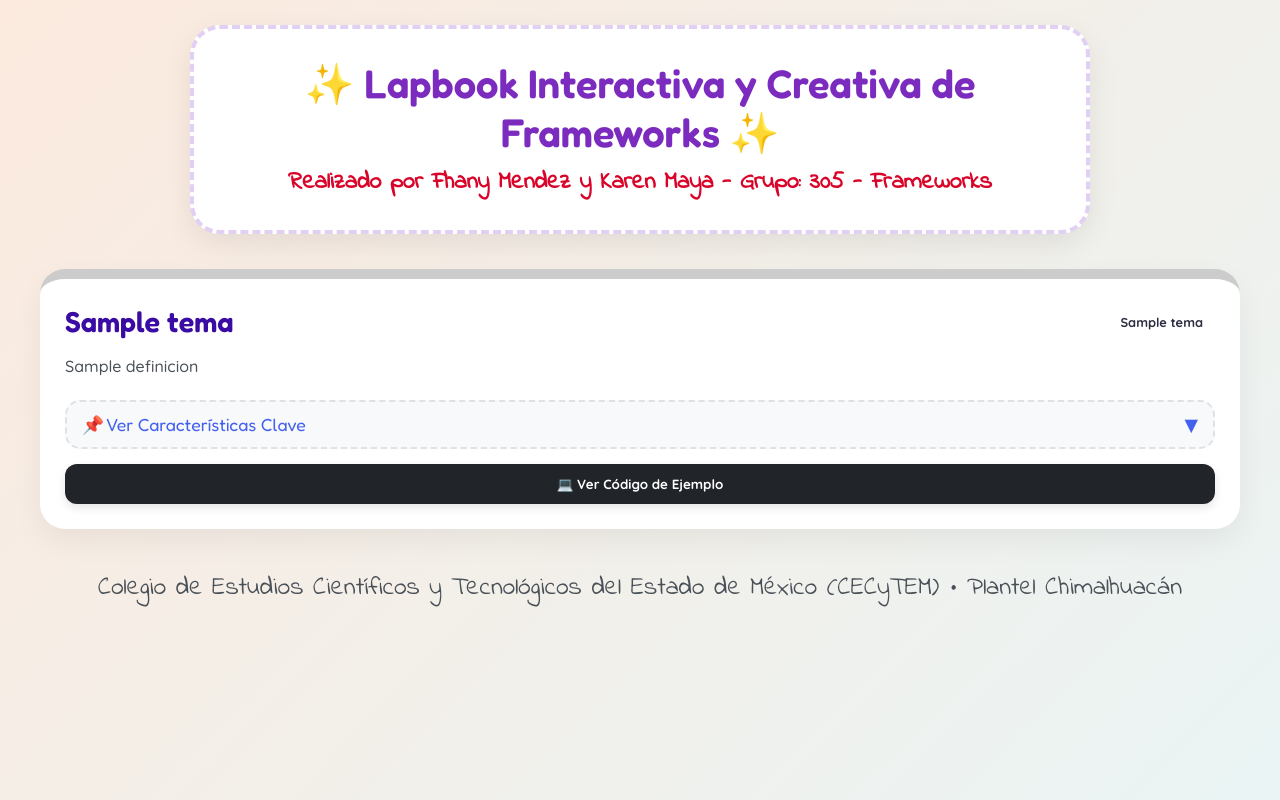
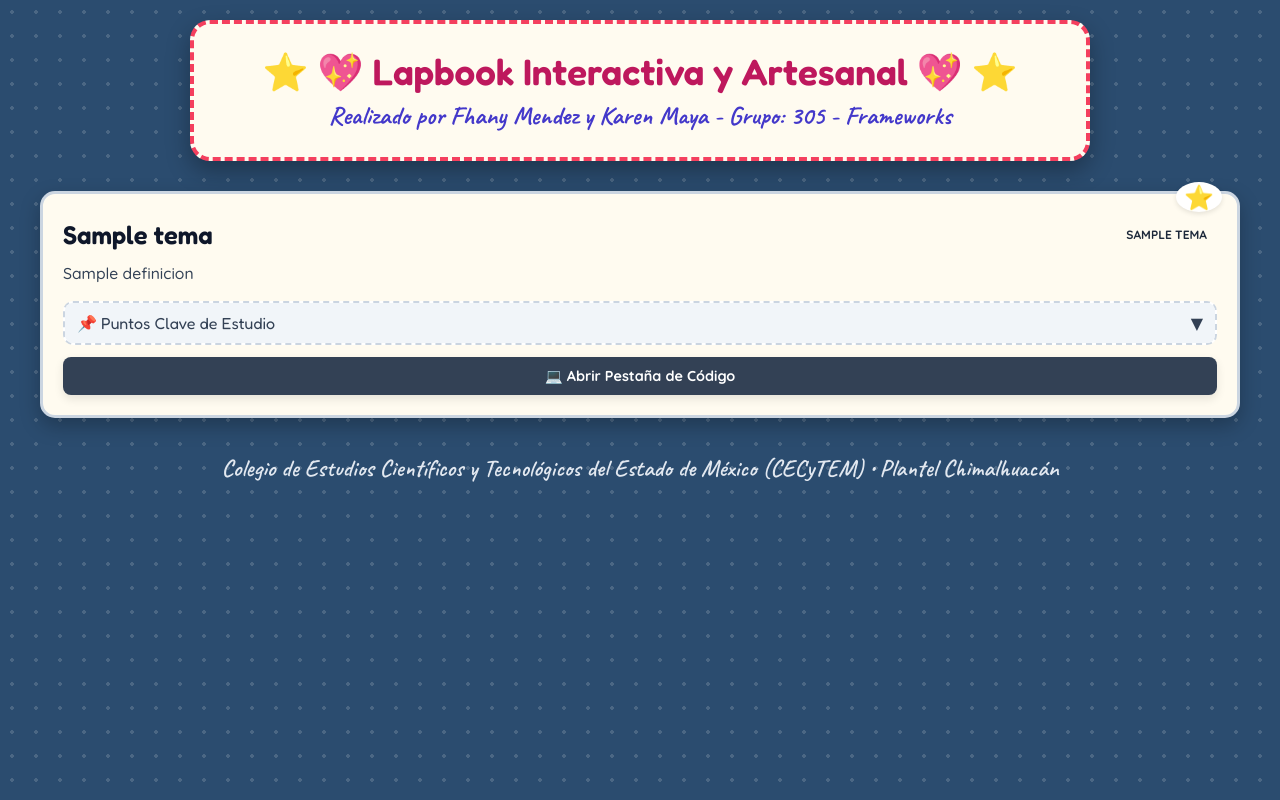
Before and after one commit to mayakaren096-wq/lapbook-fremeworks, a Flask app: template templates/index.html in a window 1280 px wide. Run offline with Flask 3, Linux system fonts and the light colour scheme; the template is opened without the code that fills it: most values are stand-ins (such as "Sample title", 1, 10 or a date in 2020).

Commit message:
Lapbook super colorida con estilo artesanal, estrellas y corazones

```diff
--- a/templates/index.html
+++ b/templates/index.html
@@ -4,23 +4,24 @@
 <head>
     <meta charset="UTF-8">
     <meta name="viewport" content="width=device-width, initial-scale=1.0">
-    <title>Lapbook Interactiva Avanzada - Frameworks</title>
-    <!-- Fuentes modernas y divertidas -->
+    <title>Lapbook Artesanal e Interactiva - Frameworks</title>
+    <!-- Fuentes de Google Fonts -->
     <link rel="preconnect" href="https://fonts.googleapis.com">
     <link rel="preconnect" href="https://fonts.gstatic.com" crossorigin>
-    <link href="https://fonts.googleapis.com/css2?family=Fredoka:wght@400;600&family=Quicksand:wght@500;700&family=Indie+Flower&display=swap" rel="stylesheet">
+    <link href="https://fonts.googleapis.com/css2?family=Caveat:wght@600;700&family=Fredoka:wght@400;600&family=Quicksand:wght@500;700&display=swap" rel="stylesheet">
 
     <style>
         /* Realizado por Fhany Mendez y Karen Maya - Grupo: 305 - Frameworks */
         :root {
-            --pastel-pink: #ffccd5;
-            --pastel-blue: #bde0fe;
-            --pastel-green: #c8e6c9;
-            --pastel-purple: #e2cff4;
-            --pastel-yellow: #fff9c4;
-            --pastel-peach: #ffe5d9;
-            --text-color: #2b2d42;
-            --white: #ffffff;
+            --board-color: #2b4c6f; /* Fondo estilo cartulina base de lapbook */
+            --pastel-pink: #ffb5a7;
+            --pastel-yellow: #fcd34d;
+            --pastel-blue: #93c5fd;
+            --pastel-purple: #c4b5fd;
+            --pastel-green: #86efac;
+            --pastel-peach: #fed7aa;
+            --paper-bg: #fffbf0;
+            --text-dark: #1e293b;
         }
 
         * {
@@ -30,42 +31,44 @@
         }
 
         body {
-            background: linear-gradient(135deg, #fceade 0%, #eaf4f4 100%);
+            background-color: var(--board-color);
+            background-image: radial-gradient(rgba(255,255,255,0.15) 2px, transparent 2px);
+            background-size: 24px 24px;
             font-family: 'Quicksand', sans-serif;
-            color: var(--text-color);
+            color: var(--text-dark);
             min-height: 100vh;
-            padding: 25px;
+            padding: 20px;
         }
 
+        /* Encabezado estilo letrero de lapbook escolar */
         header {
             text-align: center;
             max-width: 900px;
-            margin: 0 auto 35px auto;
-            background: var(--white);
-            padding: 30px;
-            border-radius: 30px;
-            box-shadow: 0 10px 30px rgba(0,0,0,0.08);
-            border: 4px dashed var(--pastel-purple);
+            margin: 0 auto 30px auto;
+            background: var(--paper-bg);
+            padding: 25px;
+            border-radius: 20px;
+            box-shadow: 0 10px 25px rgba(0,0,0,0.3);
+            border: 4px dashed #f43f5e;
             position: relative;
-            overflow: hidden;
         }
 
         header h1 {
             font-family: 'Fredoka', cursive;
-            font-size: 2.5rem;
-            color: #7b2cbf;
-            margin-bottom: 8px;
+            font-size: 2.3rem;
+            color: #be185d;
+            margin-bottom: 5px;
         }
 
         header p.meta-info {
-            font-family: 'Indie Flower', cursive;
-            font-size: 1.5rem;
-            color: #d90429;
+            font-family: 'Caveat', cursive;
+            font-size: 1.6rem;
+            color: #4338ca;
             font-weight: 700;
         }
 
-        /* Contenedor de la Lapbook Estilo Pestañas de Cuaderno */
-        .lapbook-container {
+        /* Contenedor principal imitando los paneles de una Lapbook */
+        .lapbook-board {
             max-width: 1200px;
             margin: 0 auto;
             display: grid;
@@ -73,187 +76,199 @@
             gap: 25px;
         }
 
-        .lapbook-card {
-            background: var(--white);
-            border-radius: 25px;
-            padding: 25px;
-            box-shadow: 0 12px 30px rgba(0,0,0,0.06);
-            transition: all 0.3s ease;
+        /* Tarjeta / Bolsillo estilo solapa de papel */
+        .lapbook-pocket {
+            background: var(--paper-bg);
+            border-radius: 15px;
+            padding: 20px;
+            box-shadow: 0 8px 20px rgba(0,0,0,0.25);
             position: relative;
-            border-top: 10px solid #ccc; /* Se cambia dinámicamente con clases */
-            display: flex;
-            flex-direction: column;
-            justify-content: space-between;
+            border: 3px solid #cbd5e1;
+            transition: transform 0.3s ease;
         }
 
-        .lapbook-card:hover {
-            transform: translateY(-8px);
-            box-shadow: 0 18px 35px rgba(0,0,0,0.12);
+        .lapbook-pocket:hover {
+            transform: translateY(-5px);
         }
 
-        /* Bordes superiores color pastel por tarjeta */
-        .card-html { border-top-color: #ffb5a7; }
-        .card-css { border-top-color: #a0c4ff; }
-        .card-js { border-top-color: #fdffb6; }
-        .card-jinja { border-top-color: #cdb4db; }
-        .card-sql { border-top-color: #b9fbc0; }
+        /* Detalles de colores por tarjeta (pestallas de papel) */
+        .pocket-html { border-top: 12px solid var(--pastel-pink); }
+        .pocket-css { border-top: 12px solid var(--pastel-blue); }
+        .pocket-js { border-top: 12px solid var(--pastel-yellow); }
+        .pocket-jinja { border-top: 12px solid var(--pastel-purple); }
+        .pocket-sql { border-top: 12px solid var(--pastel-green); }
+
+        /* Decoración de figuras flotantes (estrellas y corazones) */
+        .decor-icon {
+            position: absolute;
+            top: -12px;
+            right: 15px;
+            font-size: 1.5rem;
+            background: white;
+            padding: 0 8px;
+            border-radius: 50%;
+            box-shadow: 0 2px 5px rgba(0,0,0,0.1);
+        }
 
         .card-header {
             display: flex;
             justify-content: space-between;
             align-items: center;
-            margin-bottom: 15px;
+            margin-bottom: 12px;
+            margin-top: 5px;
         }
 
         .card-header h2 {
             font-family: 'Fredoka', cursive;
-            font-size: 1.8rem;
-            color: #3a0ca3;
+            font-size: 1.6rem;
+            color: #0f172a;
         }
 
         .tag-badge {
-            padding: 5px 12px;
-            border-radius: 15px;
-            font-size: 0.8rem;
+            padding: 4px 10px;
+            border-radius: 12px;
+            font-size: 0.75rem;
             font-weight: 700;
+            text-transform: uppercase;
         }
 
-        .badge-html { background: var(--pastel-peach); color: #bc6c25; }
-        .badge-css { background: var(--pastel-blue); color: #1d3557; }
-        .badge-js { background: var(--pastel-yellow); color: #7f5539; }
-        .badge-jinja { background: var(--pastel-purple); color: #5a189a; }
-        .badge-sql { background: var(--pastel-green); color: #2d6a4f; }
+        .badge-html { background: var(--pastel-pink); color: #9f1239; }
+        .badge-css { background: var(--pastel-blue); color: #1e40af; }
+        .badge-js { background: var(--pastel-yellow); color: #854d0e; }
+        .badge-jinja { background: var(--pastel-purple); color: #581c87; }
+        .badge-sql { background: var(--pastel-green); color: #166534; }
 
-        .card-body p {
-            font-size: 1rem;
-            line-height: 1.6;
-            margin-bottom: 20px;
-            color: #495057;
+        p.definition {
+            font-size: 0.98rem;
+            line-height: 1.5;
+            margin-bottom: 15px;
+            color: #334155;
         }
 
-        /* Pestañas Interactivas Desplegables Avanzadas */
-        .tab-box {
-            background: #f8f9fa;
-            border-radius: 15px;
-            border: 2px dashed #dee2e6;
-            margin-bottom: 15px;
+        /* Pestañas desplegables tipo acordeón de papel */
+        .foldable-flap {
+            background: #ffffff;
+            border: 2px dashed #cbd5e1;
+            border-radius: 10px;
+            margin-bottom: 12px;
             overflow: hidden;
-            transition: all 0.3s;
         }
 
-        .tab-btn {
+        .flap-btn {
             width: 100%;
-            background: none;
+            background: #f1f5f9;
             border: none;
-            padding: 12px 15px;
+            padding: 10px 12px;
             text-align: left;
             font-family: 'Fredoka', cursive;
-            font-size: 1.1rem;
-            color: #4361ee;
+            font-size: 1rem;
+            color: #334155;
             cursor: pointer;
             display: flex;
             justify-content: space-between;
             align-items: center;
         }
 
-        .tab-btn:hover {
-            background: rgba(67, 97, 238, 0.05);
+        .flap-btn:hover {
+            background: #e2e8f0;
         }
 
-        .tab-content {
+        .flap-content {
             max-height: 0;
             overflow: hidden;
-            transition: max-height 0.4s cubic-bezier(0, 1, 0, 1);
-            padding: 0 15px;
-            background: var(--white);
-            font-size: 0.95rem;
+            transition: max-height 0.3s ease-out;
+            padding: 0 12px;
+            font-size: 0.9rem;
+            background: #fff;
         }
 
-        .tab-content.active {
-            max-height: 300px;
-            padding: 10px 15px 15px 15px;
-            transition: max-height 0.4s ease-in-out;
+        .flap-content.open {
+            max-height: 250px;
+            padding: 10px 12px;
+            transition: max-height 0.3s ease-in;
         }
 
-        .tab-content ul {
-            padding-left: 20px;
-            color: #333;
+        .flap-content ul {
+            padding-left: 18px;
+            color: #475569;
         }
 
-        .tab-content li {
-            margin-bottom: 6px;
+        .flap-content li {
+            margin-bottom: 4px;
         }
 
-        /* Botón Interactivo de Código Estilo Ventana Flotante */
-        .code-btn {
-            background: #212529;
-            color: var(--white);
+        /* Botón estilo ventana de código interactivo */
+        .code-toggle-btn {
+            background: #334155;
+            color: #ffffff;
             border: none;
             width: 100%;
-            padding: 12px;
-            border-radius: 12px;
+            padding: 10px;
+            border-radius: 8px;
             font-family: 'Quicksand', sans-serif;
             font-weight: 700;
             cursor: pointer;
-            transition: all 0.2s;
+            transition: background 0.2s;
             display: flex;
             justify-content: center;
-            gap: 8px;
+            gap: 6px;
+            font-size: 0.9rem;
             box-shadow: 0 4px 10px rgba(0,0,0,0.1);
         }
 
-        .code-btn:hover {
-            background: #343a40;
-            transform: scale(1.02);
+        .code-toggle-btn:hover {
+            background: #0f172a;
         }
 
         pre {
-            background: #0b090a;
-            color: #00f5d4;
-            padding: 15px;
-            border-radius: 12px;
-            font-size: 0.8rem;
+            background: #090d16;
+            color: #38bdf8;
+            padding: 12px;
+            border-radius: 8px;
+            font-size: 0.78rem;
             overflow-x: auto;
-            margin-top: 10px;
+            margin-top: 8px;
             display: none;
             font-family: 'Courier New', Courier, monospace;
-            border-left: 4px solid #7209b7;
+            border-left: 4px solid #f43f5e;
         }
 
         footer {
             text-align: center;
-            margin-top: 40px;
-            font-family: 'Indie Flower', cursive;
-            font-size: 1.6rem;
-            color: #495057;
+            margin-top: 35px;
+            font-family: 'Caveat', cursive;
+            font-size: 1.5rem;
+            color: #e2e8f0;
         }
     </style>
 </head>
 <body>
 
     <header>
-        <h1>✨ Lapbook Interactiva y Creativa de Frameworks ✨</h1>
+        <h1>⭐ 💖 Lapbook Interactiva y Artesanal 💖 ⭐</h1>
         <p class="meta-info">Realizado por Fhany Mendez y Karen Maya - Grupo: 305 - Frameworks</p>
     </header>
 
-    <main class="lapbook-container">
+    <main class="lapbook-board">
         {% for tema in temas %}
-        <article class="lapbook-card card-{{ tema.id }}">
-            <div>
+        <article class="lapbook-pocket pocket-{{ tema.id }}">
+            <div class="decor-icon">
+                {% if loop.index == 1 %}⭐{% elif loop.index == 2 %}💖{% elif loop.index == 3 %}✨{% elif loop.index == 4 %}🌟{% else %}💫{% endif %}
+            </div>
+
             <div class="card-header">
                 <h2>{{ tema.titulo }}</h2>
                 <span class="tag-badge badge-{{ tema.id }}">{{ tema.subtitulo }}</span>
             </div>
 
-                <div class="card-body">
-                    <p>{{ tema.definicion }}</p>
+            <p class="definition">{{ tema.definicion }}</p>
 
-                    <!-- Pestaña Interactiva Desplegable -->
-                    <div class="tab-box">
-                        <button class="tab-btn" onclick="toggleTab(this)">
-                            📌 Ver Características Clave <span>▼</span>
+            <!-- Solapa desplegable tipo acordeón con diseño de papel -->
+            <div class="foldable-flap">
+                <button class="flap-btn" onclick="toggleFlap(this)">
+                    📌 Puntos Clave de Estudio <span>▼</span>
                 </button>
-                        <div class="tab-content">
+                <div class="flap-content">
                     <ul>
                         {% for punto in tema.puntos_clave %}
                             <li>{{ punto }}</li>
@@ -261,13 +276,11 @@
                     </ul>
                 </div>
             </div>
-                </div>
-            </div>
 
+            <!-- Botón interactivo para ver el código -->
             <div>
-                <!-- Botón de código interactivo con animación -->
-                <button class="code-btn" onclick="toggleCode(this)">
-                    💻 Ver Código de Ejemplo
+                <button class="code-toggle-btn" onclick="toggleCodeBox(this)">
+                    💻 Abrir Pestaña de Código
                 </button>
                 <pre><code>{{ tema.codigo_ejemplo }}</code></pre>
             </div>
@@ -281,33 +294,33 @@
 
     <script>
         // Realizado por Fhany Mendez y Karen Maya - Grupo: 305 - Frameworks
-
-        function toggleTab(button) {
+        function toggleFlap(button) {
             const content = button.nextElementSibling;
             const arrow = button.querySelector('span');
 
-            // Cierra o abre con animación fluida
-            content.classList.toggle('active');
+            content.classList.toggle('open');
 
-            if (content.classList.contains('active')) {
+            if (content.classList.contains('open')) {
                 arrow.textContent = '▲';
-                button.style.color = '#7209b7';
+                button.style.background = '#e2e8f0';
+                button.style.color = '#be185d';
             } else {
                 arrow.textContent = '▼';
-                button.style.color = '#4361ee';
+                button.style.background = '#f1f5f9';
+                button.style.color = '#334155';
             }
         }
 
-        function toggleCode(button) {
+        function toggleCodeBox(button) {
             const pre = button.nextElementSibling;
             if (pre.style.display === "block") {
                 pre.style.display = "none";
-                button.textContent = "💻 Ver Código de Ejemplo";
-                button.style.background = "#212529";
+                button.textContent = "💻 Abrir Pestaña de Código";
+                button.style.background = "#334155";
             } else {
                 pre.style.display = "block";
-                button.textContent = "🙈 Ocultar Código";
-                button.style.background = "#7209b7";
+                button.textContent = "📂 Cerrar Pestaña de Código";
+                button.style.background = "#be185d";
             }
         }
     </script>
```
Lines whose indentation alone changed are shown as unchanged.
